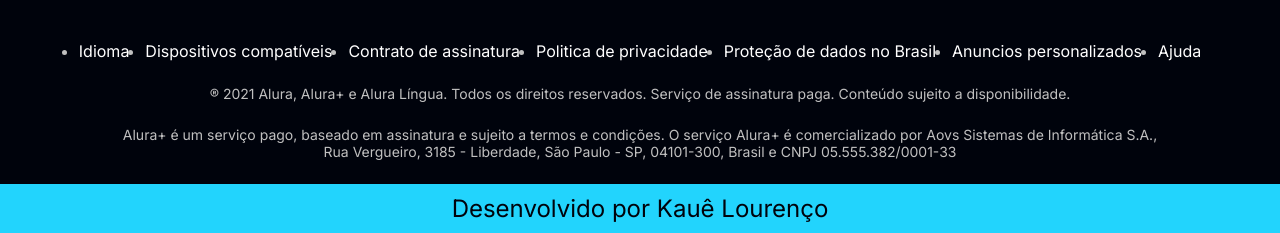
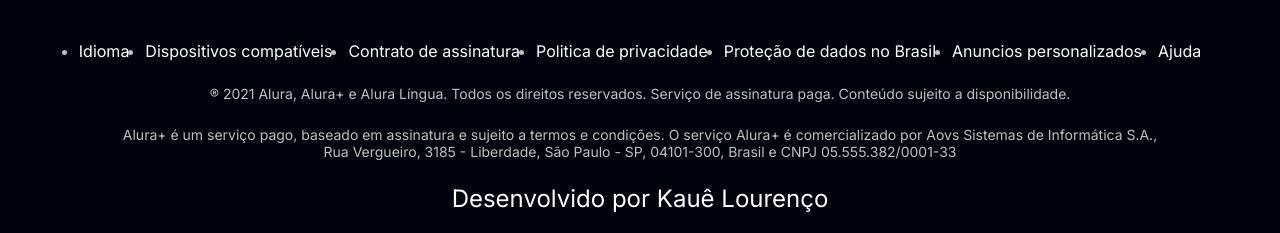
Before and after one commit to Kaue-Lourenco/alura-plus, a plain HTML site: page index.html in a window 1280 px wide. Shown: the part 3718-3951 px from the top of the page. Drawn offline with Linux system fonts and the light colour scheme.

Commit message:
cor texto

```diff
--- a/styles/styles.css
+++ b/styles/styles.css
@@ -163,11 +163,8 @@
 }
 
 .criador {
-    background-color: #22d4fd;
-    color: var(--cor-backgroud);
+    color: var(--cor-primaria);
     font-family: var(--fonte-inter);
     font-weight: 400;
     font-size: x-large;
-    padding-top: 10px;
-    padding-bottom: 10px;
 }
```
